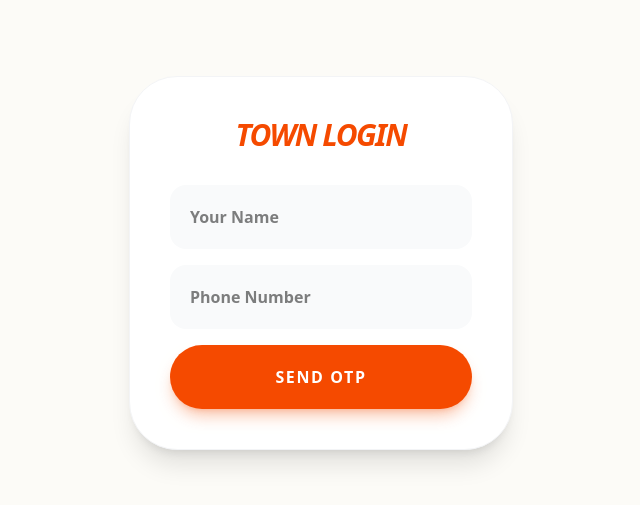
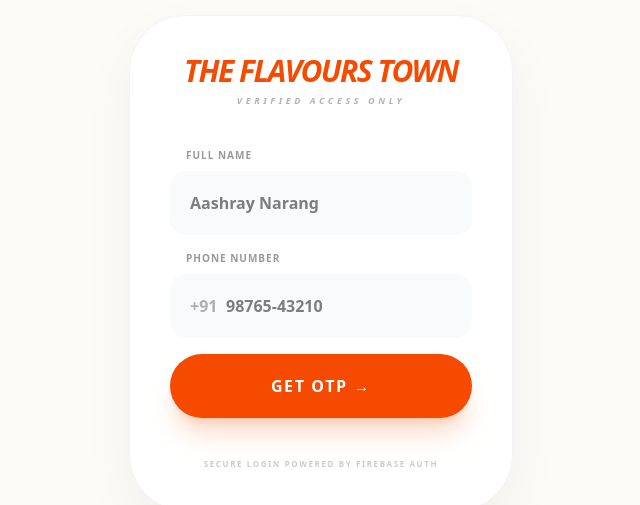
Before and after one commit to Object2005/flavours-town, a Next.js app: page /auth in a window 1280 px wide. Shown: the part 137-642 px from the top of the page, without its empty margins (319-959 px from the left). Built offline with nearby package versions, Linux system fonts and the light colour scheme.

Commit message:
🔐 FIX: Invisible reCAPTCHA and Professional OTP Auth

```diff
--- a/pages/auth.js
+++ b/pages/auth.js
@@ -1,53 +1,149 @@
 import { useState, useEffect } from 'react';
 import { useRouter } from 'next/router';
+import Head from 'next/head';
+import { motion, AnimatePresence } from 'framer-motion';
+import { initializeApp, getApps } from "firebase/app";
 import { getAuth, RecaptchaVerifier, signInWithPhoneNumber } from "firebase/auth";
-import { initializeApp, getApps } from "firebase/app";
 
-const firebaseConfig = { apiKey: "AIzaSyA2tiCsoPmKV8U_yCXXSKq1wcL7Mdd2UCo", authDomain: "flavourstown-83891.firebaseapp.com", databaseURL: "https://flavourstown-83891-default-rtdb.firebaseio.com", projectId: "flavourstown-83891", storageBucket: "flavourstown-83891.firebasestorage.app", messagingSenderId: "631949771733", appId: "1:631949771733:web:16e025bbc443493242735c" };
+// Firebase Config (Keep it consistent across all files)
+const firebaseConfig = {
+  apiKey: "AIzaSyA2tiCsoPmKV8U_yCXXSKq1wcL7Mdd2UCo",
+  authDomain: "flavourstown-83891.firebaseapp.com",
+  databaseURL: "https://flavourstown-83891-default-rtdb.firebaseio.com",
+  projectId: "flavourstown-83891",
+  storageBucket: "flavourstown-83891.firebasestorage.app",
+  messagingSenderId: "631949771733",
+  appId: "1:631949771733:web:16e025bbc443493242735c"
+};
+
 const app = getApps().length === 0 ? initializeApp(firebaseConfig) : getApps()[0];
 const auth = getAuth(app);
 
-export default function Login() {
+export default function AuthPage() {
   const [phone, setPhone] = useState('');
   const [otp, setOtp] = useState('');
   const [name, setName] = useState('');
-  const [step, setStep] = useState(1);
-  const [confirm, setConfirm] = useState(null);
+  const [step, setStep] = useState(1); // 1: Info, 2: OTP
+  const [confirmationResult, setConfirmationResult] = useState(null);
+  const [loading, setLoading] = useState(false);
   const router = useRouter();
 
   useEffect(() => {
-    window.recaptchaVerifier = new RecaptchaVerifier(auth, 'recaptcha-container', { size: 'invisible' });
-  }, []);
+    // 1. Je user pehla hi login hai taan home te bhejo
+    if (localStorage.getItem('ft_user')) {
+      router.push('/');
+    }
 
-  const onSendOTP = async () => {
-    const res = await signInWithPhoneNumber(auth, `+91${phone}`, window.recaptchaVerifier);
-    setConfirm(res); setStep(2);
+    // 2. Invisible Recaptcha Setup
+    if (!window.recaptchaVerifier) {
+      window.recaptchaVerifier = new RecaptchaVerifier(auth, 'recaptcha-container', {
+        'size': 'invisible',
+        'callback': (response) => { console.log("Captcha Verified Automatically"); }
+      });
+    }
+  }, [router]);
+
+  const sendOTP = async () => {
+    if (!phone || phone.length < 10) return alert("Sahi number bharo!");
+    setLoading(true);
+    try {
+      const appVerifier = window.recaptchaVerifier;
+      const res = await signInWithPhoneNumber(auth, `+91${phone}`, appVerifier);
+      setConfirmationResult(res);
+      setStep(2);
+    } catch (error) {
+      console.error(error);
+      alert("Error: " + error.message);
+      window.recaptchaVerifier.render().then(id => grecaptcha.reset(id));
+    }
+    setLoading(false);
   };
 
-  const onVerify = async () => {
-    await confirm.confirm(otp);
-    localStorage.setItem('ft_user', JSON.stringify({ name, phone, id: Date.now() }));
+  const verifyOTP = async () => {
+    setLoading(true);
+    try {
+      const result = await confirmationResult.confirm(otp);
+      const userData = { name, phone, uid: result.user.uid, joined: new Date().toISOString() };
+
+      // Save to LocalStorage
+      localStorage.setItem('ft_user', JSON.stringify(userData));
+
+      // Success Haptic/Sound
+      if (window.navigator.vibrate) window.navigator.vibrate([100, 50, 100]);
+
       router.push('/');
+    } catch (error) {
+      alert("Galt OTP! Dubara check karo.");
+    }
+    setLoading(false);
   };
 
   return (
     <div className="min-h-screen bg-[#fcfbf7] flex flex-col items-center justify-center p-6 font-sans">
+      <Head><title>Login | The Flavours Town</title></Head>
+
+      {/* Invisible Container for Firebase */}
       <div id="recaptcha-container"></div>
-      <div className="w-full max-w-sm bg-white p-10 rounded-[3rem] shadow-xl border border-gray-100">
-        <h1 className="text-3xl font-black italic text-orange-600 text-center mb-8 tracking-tighter uppercase">Town Login</h1>
+
+      <motion.div
+        initial={{ opacity: 0, y: 20 }}
+        animate={{ opacity: 1, y: 0 }}
+        className="w-full max-w-sm bg-white p-10 rounded-[3.5rem] shadow-[0_20px_50px_rgba(0,0,0,0.05)] border border-gray-100"
+      >
+        <div className="text-center mb-10">
+          <h1 className="text-3xl font-black italic text-orange-600 uppercase tracking-tighter leading-none">The Flavours Town</h1>
+          <p className="text-[9px] font-black opacity-30 uppercase tracking-[0.4em] mt-2 italic">Verified Access Only</p>
+        </div>
+
+        <AnimatePresence mode="wait">
           {step === 1 ? (
-          <div className="space-y-4">
-            <input type="text" placeholder="Your Name" className="w-full p-5 bg-gray-50 rounded-2xl font-bold outline-none border-none" onChange={e=>setName(e.target.value)} />
-            <input type="tel" placeholder="Phone Number" className="w-full p-5 bg-gray-50 rounded-2xl font-bold outline-none border-none" onChange={e=>setPhone(e.target.value)} />
-            <button onClick={onSendOTP} className="w-full py-5 bg-orange-600 text-white rounded-[2rem] font-black uppercase tracking-widest shadow-lg shadow-orange-600/30 transition-all active:scale-95">Send OTP</button>
+            <motion.div key="step1" initial={{ x: -20, opacity: 0 }} animate={{ x: 0, opacity: 1 }} exit={{ x: 20, opacity: 0 }} className="space-y-4">
+              <div className="space-y-2">
+                <p className="text-[10px] font-black uppercase opacity-40 ml-4 tracking-widest">Full Name</p>
+                <input type="text" placeholder="Aashray Narang" className="w-full p-5 bg-gray-50 rounded-2xl font-bold outline-none border-none focus:ring-2 ring-orange-100 transition-all" onChange={e => setName(e.target.value)} />
               </div>
+              <div className="space-y-2">
+                <p className="text-[10px] font-black uppercase opacity-40 ml-4 tracking-widest">Phone Number</p>
+                <div className="relative">
+                  <span className="absolute left-5 top-5 font-bold opacity-30">+91</span>
+                  <input type="tel" placeholder="98765-43210" className="w-full p-5 pl-14 bg-gray-50 rounded-2xl font-bold outline-none border-none focus:ring-2 ring-orange-100 transition-all" onChange={e => setPhone(e.target.value)} />
+                </div>
+              </div>
+              <button
+                onClick={sendOTP}
+                disabled={loading}
+                className="w-full py-5 bg-orange-600 text-white rounded-[2rem] font-black uppercase tracking-widest shadow-xl shadow-orange-600/20 active:scale-95 transition-all disabled:opacity-50"
+              >
+                {loading ? 'Sending...' : 'Get OTP →'}
+              </button>
+            </motion.div>
           ) : (
-          <div className="space-y-4">
-            <input type="number" placeholder="Enter OTP" className="w-full p-5 bg-gray-50 rounded-2xl font-black text-center text-2xl tracking-[0.5em] outline-none" onChange={e=>setOtp(e.target.value)} />
-            <button onClick={onVerify} className="w-full py-5 bg-black text-white rounded-[2rem] font-black uppercase tracking-widest transition-all active:scale-95">Verify & Enter</button>
+            <motion.div key="step2" initial={{ x: -20, opacity: 0 }} animate={{ x: 0, opacity: 1 }} exit={{ x: 20, opacity: 0 }} className="space-y-4">
+              <div className="text-center mb-6">
+                <p className="text-xs font-bold opacity-40">OTP sent to +91 {phone}</p>
+                <button onClick={() => setStep(1)} className="text-[10px] font-black text-orange-600 uppercase mt-1">Change Number</button>
               </div>
+              <input
+                type="number"
+                placeholder="0 0 0 0 0 0"
+                className="w-full p-5 bg-gray-50 rounded-2xl font-black text-center text-2xl tracking-[0.5em] outline-none border-none"
+                onChange={e => setOtp(e.target.value)}
+              />
+              <button
+                onClick={verifyOTP}
+                disabled={loading}
+                className="w-full py-5 bg-black text-white rounded-[2rem] font-black uppercase tracking-widest active:scale-95 transition-all"
+              >
+                {loading ? 'Verifying...' : 'Verify & Enter'}
+              </button>
+            </motion.div>
           )}
-      </div>
+        </AnimatePresence>
+
+        <p className="text-center text-[8px] font-bold opacity-20 uppercase tracking-[0.2em] mt-10">
+          Secure Login Powered by Firebase Auth
+        </p>
+      </motion.div>
     </div>
   );
 }
```
Lines whose indentation alone changed are shown as unchanged.
